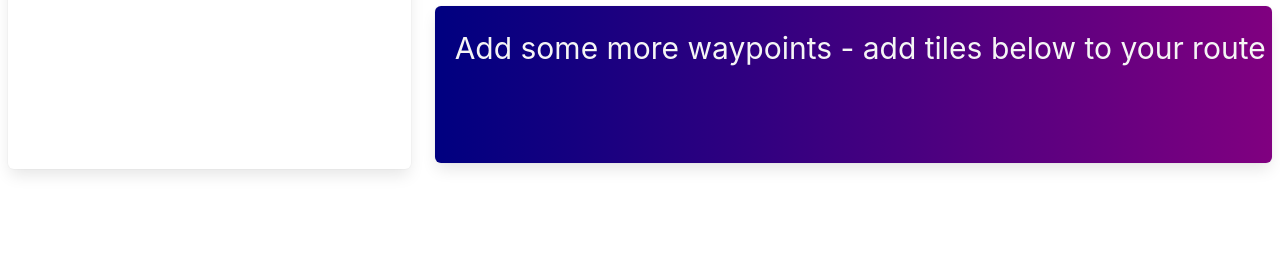
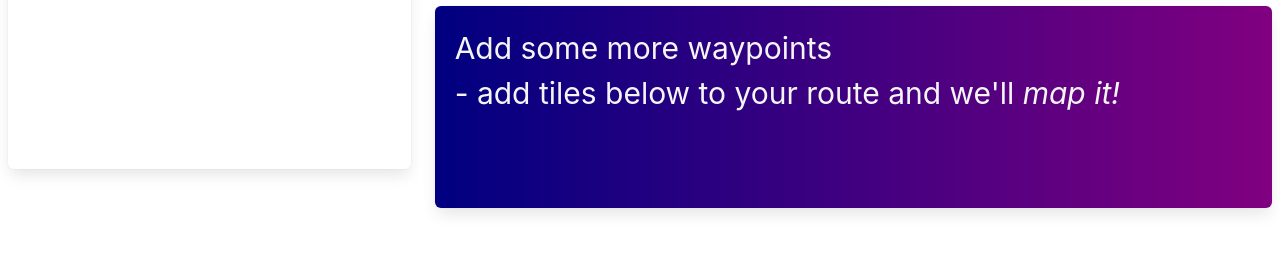
Before and after one commit to msheslow/mapper, a website: page index.html in a window 1280 px wide. Shown: the part 1262-1523 px from the top of the page. Before the commit the page ends 1478 px from the top, so only its background shows below. Drawn offline with nearby package versions, Linux system fonts and the light colour scheme; some packages are replaced by stand-ins of ours; a web font is replaced by a local one.

Commit message:
hahahahaha

```diff
--- a/index.html
+++ b/index.html
@@ -81,7 +81,7 @@
                             <div id="map" style="margin-bottom: 7.5px;"></div>
                             <div>
                                 <div class="box" style="margin-bottom: 7.5px; white-space: nowrap; overflow-x: auto; background-image: linear-gradient(to right, navy, purple);">
-                                        <text style="font-size: 30px; color: whitesmoke;">Add some more waypoints - add tiles below to your route and we'll <em>map it!</em></text><br><br>
+                                        <text style="font-size: 30px; color: whitesmoke;">Add some more waypoints <br>          - add tiles below to your route and we'll <em>map it!</em></text><br><br>
                                         <br><br>
                                         <div class="is-medium" id="waypoint-column"></div>
                                 </div>
```
